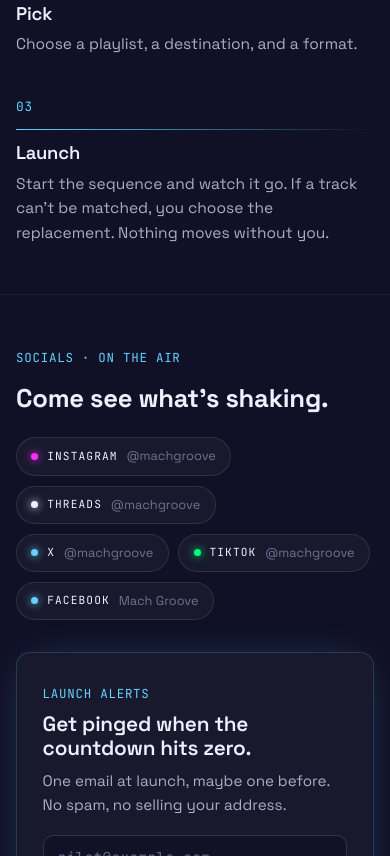
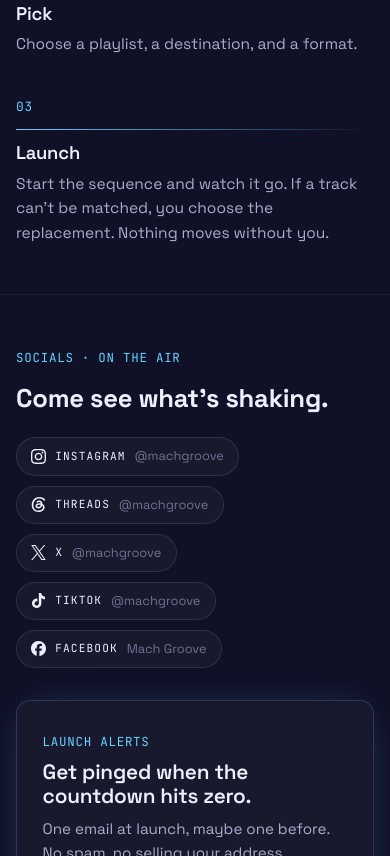
Before and after one commit to TheLMDxHangar/mach-groove-web, a plain HTML site: page index.html in a window 390 px wide. Shown: the part 3769-4625 px from the top of the page. Drawn offline with Linux system fonts and the light colour scheme.

Commit message:
B-0047: mobile pass — white platform glyphs on socials chips, Visuals on card title, cache-buster bump

```diff
--- a/css/styles.css
+++ b/css/styles.css
@@ -527,17 +527,24 @@
 }
 .social .mono { font-size: .7rem; letter-spacing: .1em; }
 .social__handle { color: var(--text-faint); font-size: .8rem; }
-.social__dot { width: 7px; height: 7px; border-radius: 50%; background: var(--mach-blue); box-shadow: 0 0 8px var(--mach-blue); }
+/* Brand glyphs (assets/social/*.svg, Simple Icons) drawn as masks.
+   All white, no effects — monochrome is the one treatment every
+   platform's brand guidelines allow. */
+.social__icon {
+  width: 15px; height: 15px; flex: none;
+  background: var(--text);
+  -webkit-mask: var(--social-glyph) center / contain no-repeat;
+  mask: var(--social-glyph) center / contain no-repeat;
+}
 .social:hover { text-decoration: none; border-color: var(--panel-border); box-shadow: 0 0 18px -6px var(--mach-blue-a); transform: translateY(-1px); }
 /* Not wired yet: dim it and kill the hand cursor so nobody thinks it's broken. */
 .social[aria-disabled="true"] { opacity: .55; cursor: default; }
 .social[aria-disabled="true"]:hover { transform: none; box-shadow: none; border-color: rgba(255,255,255,.1); }
-.social[data-platform="instagram"] .social__dot { background: var(--mach-pink); box-shadow: 0 0 8px var(--mach-pink); }
-.social[data-platform="youtube"]   .social__dot { background: var(--mach-red);  box-shadow: 0 0 8px var(--mach-red); }
-.social[data-platform="tiktok"]    .social__dot { background: var(--mach-green); box-shadow: 0 0 8px var(--mach-green); }
-.social[data-platform="threads"]   .social__dot { background: var(--text);      box-shadow: 0 0 8px var(--text); }
-.social[data-platform="facebook"]  .social__dot { background: var(--mach-blue); box-shadow: 0 0 8px var(--mach-blue); }
-.social[data-platform="fanbase"]   .social__dot { background: var(--mach-purple); box-shadow: 0 0 8px var(--mach-purple); }
+.social[data-platform="instagram"] .social__icon { --social-glyph: url("../assets/social/instagram.svg"); }
+.social[data-platform="threads"]   .social__icon { --social-glyph: url("../assets/social/threads.svg"); }
+.social[data-platform="x"]         .social__icon { --social-glyph: url("../assets/social/x.svg"); }
+.social[data-platform="tiktok"]    .social__icon { --social-glyph: url("../assets/social/tiktok.svg"); }
+.social[data-platform="facebook"]  .social__icon { --social-glyph: url("../assets/social/facebook.svg"); }
 
 .alerts {
   position: relative;
--- a/index.html
+++ b/index.html
@@ -24,7 +24,7 @@
   <link rel="preconnect" href="https://fonts.googleapis.com">
   <link rel="preconnect" href="https://fonts.gstatic.com" crossorigin>
   <link rel="stylesheet" href="https://fonts.googleapis.com/css2?family=Space+Grotesk:wght@400;500;600;700&family=JetBrains+Mono:wght@400;600&display=swap">
-  <link rel="stylesheet" href="css/styles.css?v=20260914">
+  <link rel="stylesheet" href="css/styles.css?v=20260915">
 </head>
 <body>
   <a class="skip-link" href="#main">Skip to content</a>
@@ -192,7 +192,7 @@
           </article>
           <article class="card">
             <div class="card__icon" aria-hidden="true">📺</div>
-            <h3 class="card__title">Movie night</h3>
+            <h3 class="card__title">Visuals on</h3>
             <p>The same playlist, as music videos.</p>
             <p>Built for the big screen instead of the background.</p>
           </article>
@@ -240,11 +240,11 @@
           <h2 id="socials-title" class="section-title">Come see what's shaking.</h2>
           <!-- Live handles (IV-0028). A chip stays aria-disabled until its profile exists. -->
           <ul class="social-list">
-            <li><a class="social" href="https://www.instagram.com/machgroove/" target="_blank" rel="noopener noreferrer me" data-platform="instagram"><span class="social__dot" aria-hidden="true"></span><span class="mono">INSTAGRAM</span><span class="social__handle">@machgroove</span></a></li>
-            <li><a class="social" href="https://www.threads.com/@machgroove" target="_blank" rel="noopener noreferrer me" data-platform="threads"><span class="social__dot" aria-hidden="true"></span><span class="mono">THREADS</span><span class="social__handle">@machgroove</span></a></li>
-            <li><a class="social" href="https://x.com/machgroove" target="_blank" rel="noopener noreferrer me" data-platform="x"><span class="social__dot" aria-hidden="true"></span><span class="mono">X</span><span class="social__handle">@machgroove</span></a></li>
-            <li><a class="social" href="https://www.tiktok.com/@machgroove" target="_blank" rel="noopener noreferrer me" data-platform="tiktok"><span class="social__dot" aria-hidden="true"></span><span class="mono">TIKTOK</span><span class="social__handle">@machgroove</span></a></li>
-            <li><a class="social" href="https://www.facebook.com/profile.php?id=61594497351598" target="_blank" rel="noopener noreferrer me" data-platform="facebook"><span class="social__dot" aria-hidden="true"></span><span class="mono">FACEBOOK</span><span class="social__handle">Mach Groove</span></a></li>
+            <li><a class="social" href="https://www.instagram.com/machgroove/" target="_blank" rel="noopener noreferrer me" data-platform="instagram"><span class="social__icon" aria-hidden="true"></span><span class="mono">INSTAGRAM</span><span class="social__handle">@machgroove</span></a></li>
+            <li><a class="social" href="https://www.threads.com/@machgroove" target="_blank" rel="noopener noreferrer me" data-platform="threads"><span class="social__icon" aria-hidden="true"></span><span class="mono">THREADS</span><span class="social__handle">@machgroove</span></a></li>
+            <li><a class="social" href="https://x.com/machgroove" target="_blank" rel="noopener noreferrer me" data-platform="x"><span class="social__icon" aria-hidden="true"></span><span class="mono">X</span><span class="social__handle">@machgroove</span></a></li>
+            <li><a class="social" href="https://www.tiktok.com/@machgroove" target="_blank" rel="noopener noreferrer me" data-platform="tiktok"><span class="social__icon" aria-hidden="true"></span><span class="mono">TIKTOK</span><span class="social__handle">@machgroove</span></a></li>
+            <li><a class="social" href="https://www.facebook.com/profile.php?id=61594497351598" target="_blank" rel="noopener noreferrer me" data-platform="facebook"><span class="social__icon" aria-hidden="true"></span><span class="mono">FACEBOOK</span><span class="social__handle">Mach Groove</span></a></li>
           </ul>
         </div>
 
```
Also changed, not shown: assets/social/facebook.svg (added), assets/social/instagram.svg (added), assets/social/threads.svg (added), assets/social/tiktok.svg (added), assets/social/x.svg (added).
